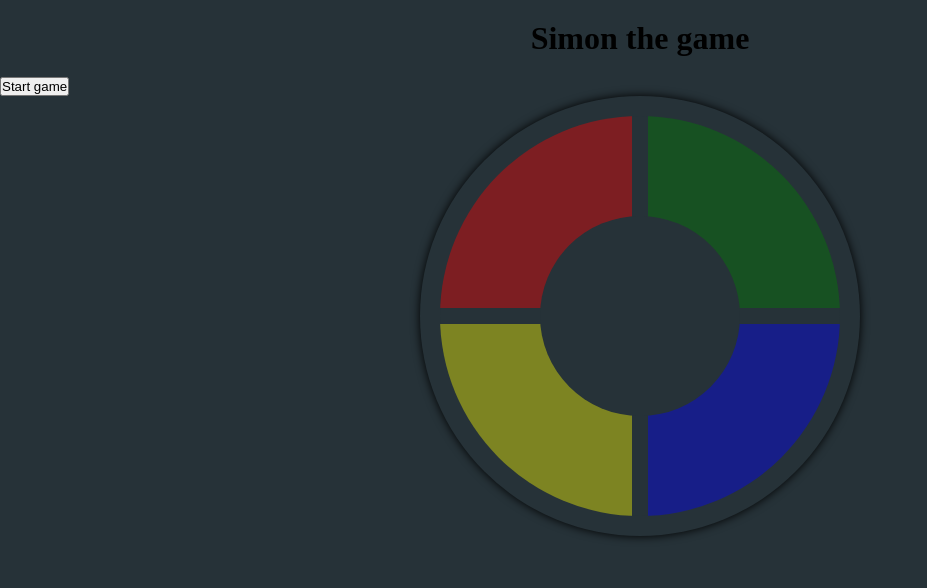
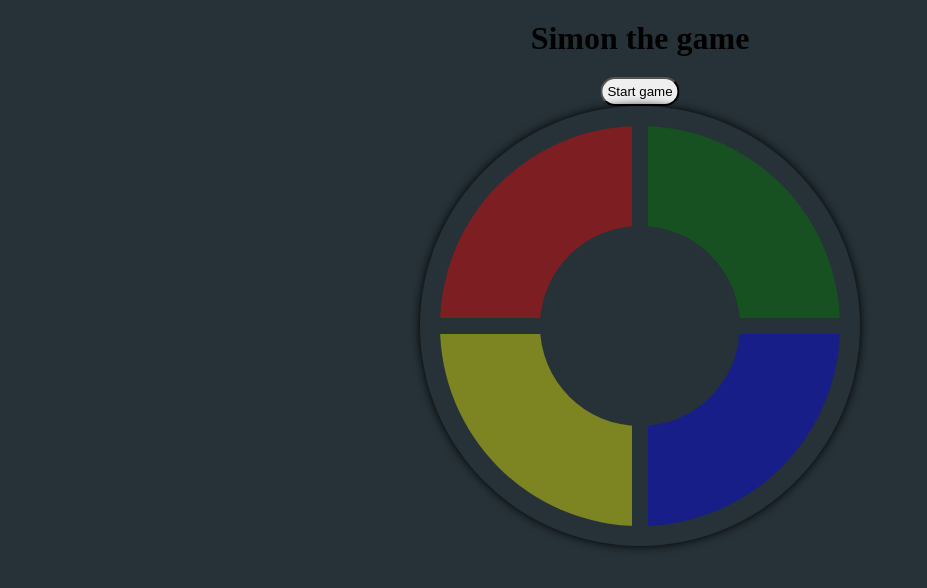
Before and after one commit to vetchinator/simon-the-game, a Vue app: page / in a window 1280 px wide. Shown: the top 588 px of the page, without its empty margins (0-927 px from the left). Built offline with nearby package versions, Linux system fonts and the light colour scheme.

Commit message:
Добавлено во время игры нельзя нажимать кнопки

```diff
--- a/src/public/App.vue
+++ b/src/public/App.vue
@@ -3,11 +3,11 @@
         <h1>Simon the game</h1>
         <button @click="startgame()">Start game</button>
         <div class="board">
-            <div class="groupBtns">
-                <div class="btn btn-red" :class="{ active : activeButton == 1 && !activeInput }" @click="handleBtnClick(1)"></div>
-                <div class="btn btn-yellow" :class="{ active : activeButton == 2 && !activeInput }" @click="handleBtnClick(2)"></div>
-                <div class="btn btn-green" :class="{ active : activeButton == 3 && !activeInput }" @click="handleBtnClick(3)"></div>
-                <div class="btn btn-blue" :class="{ active : activeButton == 4 && !activeInput }" @click="handleBtnClick(4)"></div>
+            <div class="groupBtns" :class="{ activeInput: activeInput }">
+                <div class="btn btn-red" :class="{ active : activeButton == 1 }" @click="handleBtnClick(1)"></div>
+                <div class="btn btn-yellow" :class="{ active : activeButton == 2 }" @click="handleBtnClick(2)"></div>
+                <div class="btn btn-green" :class="{ active : activeButton == 3 }" @click="handleBtnClick(3)"></div>
+                <div class="btn btn-blue" :class="{ active : activeButton == 4 }" @click="handleBtnClick(4)"></div>
                 <div class="center"></div>
             </div>
         </div>
@@ -54,9 +54,9 @@ export default {
         },
 
         handleBtnClick(button) {
+            if ( this.activeInput == true ) {
                 this.playSound(button);
                 let index = this.inputSeries.length;
-            //this.activeInput = true;
 
                 if ( button === this.series[index] ) {
                     this.inputSeries.push(button);
@@ -70,6 +70,7 @@ export default {
                     } else {
                         this.activeCount++;
                         this.displaySerie();
+                    }
                 }
             }
         },
@@ -94,15 +95,18 @@ export default {
                     this.activeButton = this.series[i];
                     this.playSound(this.activeButton);
 
-                    console.log(this.activeButton);
+                    //console.log(this.activeButton);
 
                     setTimeout(() => {
                         this.activeButton = null;
+                        if (i === this.activeCount - 1) {
+                           this.activeInput = true;
+                        }
                     }, 500);
+
                 },
                 1000 + (i * 1000));
             }
-
         }
     },
 
@@ -134,6 +138,16 @@ body {
 h1 {
     padding: 20px 0;
     text-align: center;
+}
+
+button {
+    position: relative;
+    left: 50%;
+    transform: translate(-50%, 0);
+    margin: 0 auto;
+    padding: 5px 5px;
+    border-radius: 15px;
+    outline: none;
 }
 
 .center {
@@ -176,15 +190,18 @@ h1 {
     width: 48%;
     height: 48%;
     opacity: 0.4;
-    cursor: pointer;
     transition: all .25s ease-out;
 }
 
-.btn:hover {
+.groupBtns.activeInput .btn {
+    cursor: pointer;
+}
+
+.groupBtns.activeInput .btn:hover {
     opacity: 0.6;
 }
 
-.btn:active {
+.groupBtns.activeInput .btn:active {
     opacity: 1;
 }
 
```
Lines whose indentation alone changed are shown as unchanged.
